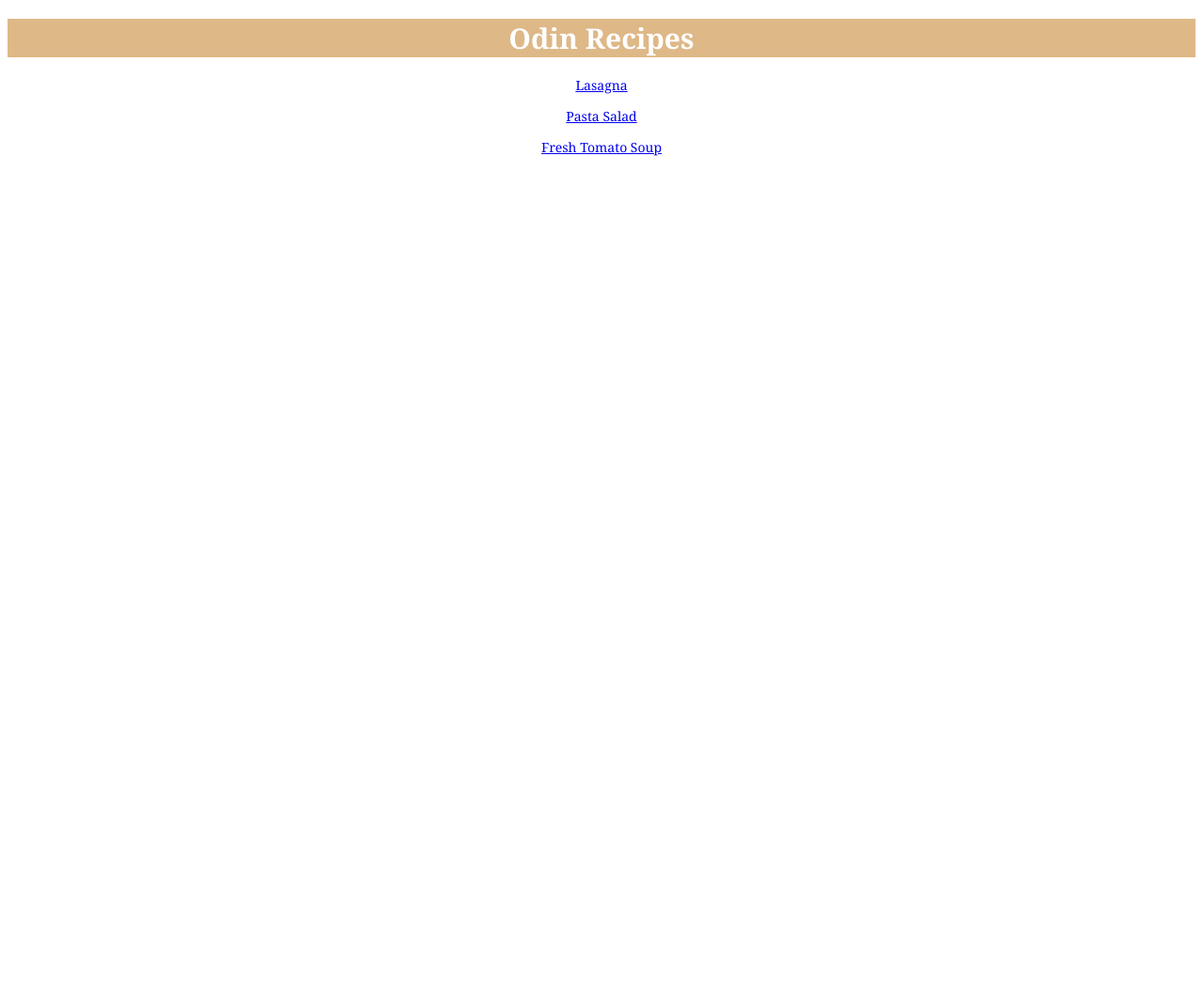
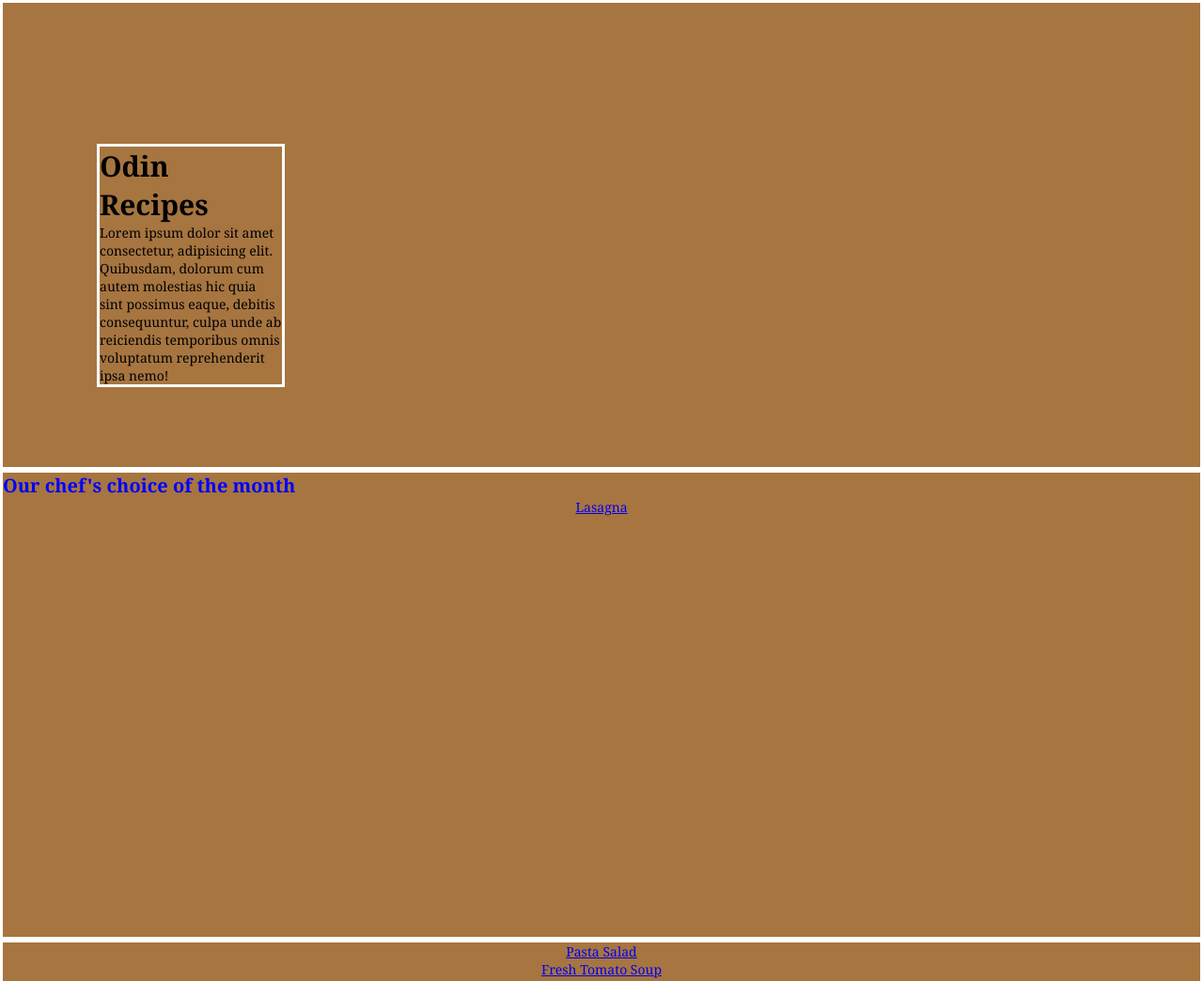
Before and after one commit to JakobKrizaj/odin-recipes, a plain HTML site: page index.html in a window 1280 px wide. Shown: the top 1044 px of the page at 94% size. Before the commit the page ends 800 px from the top, so only its background shows below. Drawn offline with Linux system fonts and the light colour scheme.

Commit message:
Add CSS to front page

```diff
--- a/index.html
+++ b/index.html
@@ -6,9 +6,28 @@
         <link rel="stylesheet" href="styles.css">
     </head>
     <body>
-        <h1>Odin Recipes</h1>
-        <p><a href="recipes/lasagna.html" target="_blank" rel="noopener noreferrer">Lasagna</a></p>
-        <p><a href="recipes/pasta-salad.html" target="_blank" rel="noopener noreferrer">Pasta Salad</a></p>
-        <p><a href="recipes/fresh-tomato-soup.html" target="_blank" rel="noopener noreferrer">Fresh Tomato Soup</a></p>
+        <div class="main">
+            <div class="title">
+                <h1>Odin Recipes</h1>
+                <p class="description">Lorem ipsum dolor sit amet consectetur, adipisicing elit. Quibusdam, dolorum cum autem molestias hic quia sint possimus eaque, debitis consequuntur, culpa unde ab reiciendis temporibus omnis voluptatum reprehenderit ipsa nemo!</p>
+            </div>
+        </div>
+        <div class="main">
+            <div class="chefs-choice">
+                <h2>Our chef's choice of the month</h2>
+            </div>
+            <div class="recipe">
+                <p><a href="recipes/lasagna.html" target="_blank" rel="noopener noreferrer">Lasagna</a></p>
+            </div>
+        </div>
+        <div class="main">
+            <div>
+
+            </div>
+            <div>
+                <p><a href="recipes/pasta-salad.html" target="_blank" rel="noopener noreferrer">Pasta Salad</a></p>
+                <p><a href="recipes/fresh-tomato-soup.html" target="_blank" rel="noopener noreferrer">Fresh Tomato Soup</a></p>
+            </div>
+        </div>
     </body>
 </html>
--- a/styles.css
+++ b/styles.css
@@ -1,14 +1,14 @@
 * {
     font-family: Georgia, 'Times New Roman', Times, serif;
     font-size: 14px;
+    box-sizing: border-box;
+    margin: 0px;
 }
 
 h1 {
-    color:rgb(255, 255, 255);
-    background-color: burlywood;
+    color:rgb(0, 0, 0);
     font-weight: 800;
     font-size: 30px;
-    text-align: center;
 }
 
 h2 {
@@ -19,3 +19,22 @@ h2 {
 p {
     text-align: center;
 }
+
+.main {
+    width: 100%;
+    height: 500px;
+    background-color: #A77540;
+    border: #fff solid;
+}
+
+.title {
+    width: 200px;
+    text-align: left;
+    margin-top: 150px;
+    margin-left: 100px;
+    border: #fff solid;
+}
+
+.description {
+    text-align: left;
+}
```
